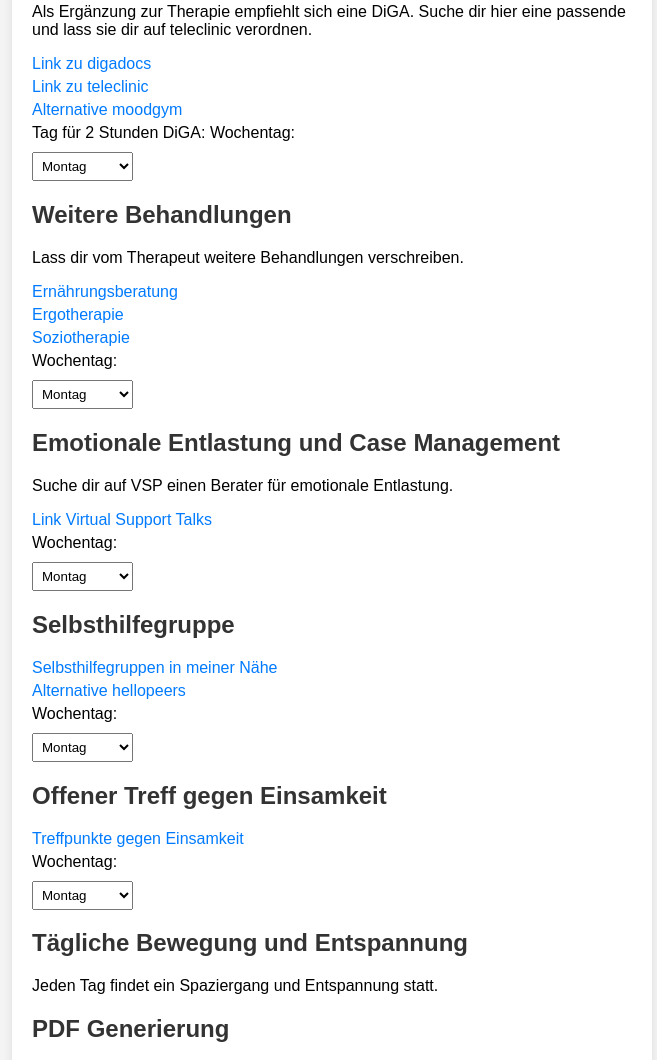
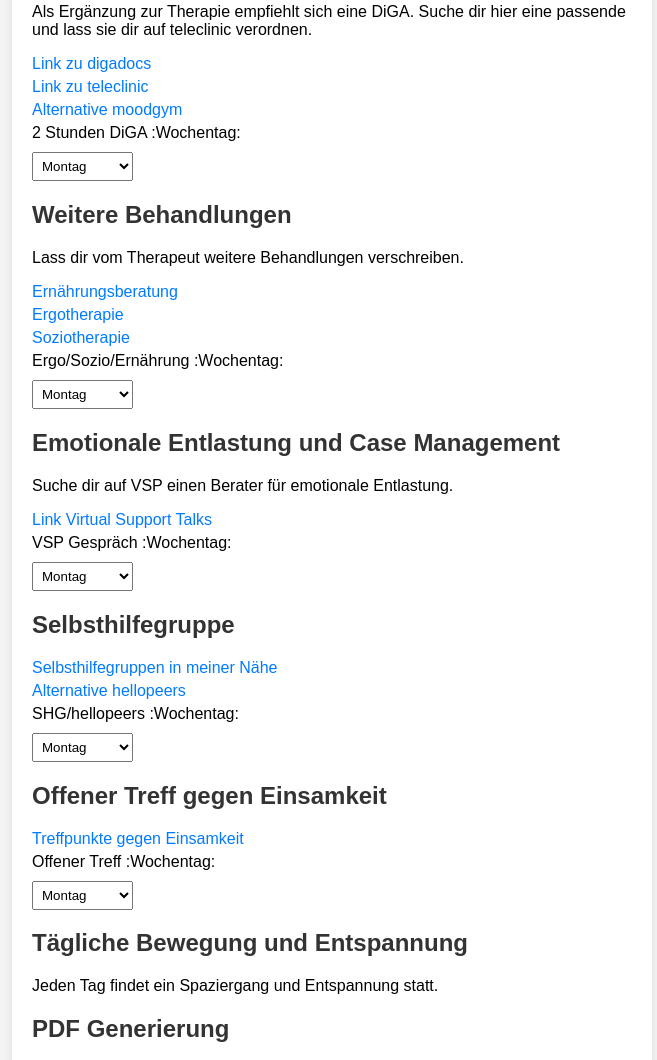
Before and after one commit to BenutzerEinsZweiDrei/alt_komplex, a plain HTML site: page index.html in a window 1280 px wide. Shown: the part 676-1736 px from the top of the page, without its empty margins (308-965 px from the left). Drawn offline with nearby package versions, Linux system fonts and the light colour scheme.

Commit message:
Update index.html

```diff
--- a/index.html
+++ b/index.html
@@ -80,8 +80,8 @@ Falls du in deiner Region keinen finden konntest und keine Chance auf die Kosten
         <a href="https://www.digadocs.de" target="_blank">Link zu digadocs</a>
         <a href="https://www.teleclinic.com" target="_blank">Link zu teleclinic</a>
         <a href="https://www.moodgym.de" target="_blank">Alternative moodgym</a>
-        <label>Tag für 2 Stunden DiGA:</label>
-        <label>Wochentag:</label>
+        <label>2 Stunden DiGA</label>
+        <label>:Wochentag:</label>
         <select class="wochentag">
             <option>Montag</option>
             <option>Dienstag</option>
@@ -95,7 +95,8 @@ Falls du in deiner Region keinen finden konntest und keine Chance auf die Kosten
         <a href="https://www.google.com/search?q=Ern%C3%A4hrungsberatung+in+meiner+N%C3%A4he" target="_blank">Ernährungsberatung</a>
         <a href="https://www.google.com/search?q=Ergotherapie+in+meiner+N%C3%A4he" target="_blank">Ergotherapie</a>
         <a href="https://www.google.com/search?q=Soziotherapie+in+meiner+N%C3%A4he" target="_blank">Soziotherapie</a>
-        <label>Wochentag:</label>
+        <label>Ergo/Sozio/Ernährung</label>
+     <label>:Wochentag:</label>
         <select class="wochentag">
             <option>Montag</option>
             <option>Dienstag</option>
@@ -107,7 +108,8 @@ Falls du in deiner Region keinen finden konntest und keine Chance auf die Kosten
         <h2>Emotionale Entlastung und Case Management</h2>
         <p>Suche dir auf VSP einen Berater für emotionale Entlastung.</p>
         <a href="https://www.virtualsupporttalks.de" target="_blank">Link Virtual Support Talks</a>
-        <label>Wochentag:</label>
+        <label>VSP Gespräch</label>
+     <label>:Wochentag:</label>
         <select class="wochentag">
             <option>Montag</option>
             <option>Dienstag</option>
@@ -119,7 +121,8 @@ Falls du in deiner Region keinen finden konntest und keine Chance auf die Kosten
         <h2>Selbsthilfegruppe</h2>
         <a href="https://www.google.com/search?q=Selbsthilfegruppe+in+meiner+N%C3%A4he" target="_blank">Selbsthilfegruppen in meiner Nähe</a>
         <a href="https://www.hellopeers.de" target="_blank">Alternative hellopeers</a>
-        <label>Wochentag:</label>
+        <label>SHG/hellopeers</label>
+     <label>:Wochentag:</label>
         <select class="wochentag">
             <option>Montag</option>
             <option>Dienstag</option>
@@ -130,7 +133,8 @@ Falls du in deiner Region keinen finden konntest und keine Chance auf die Kosten
 
         <h2>Offener Treff gegen Einsamkeit</h2>
         <a href="https://www.google.com/search?q=offener+Treff+in+meiner+N%C3%A4he" target="_blank">Treffpunkte gegen Einsamkeit</a>
-        <label>Wochentag:</label>
+        <label>Offener Treff</label>
+     <label>:Wochentag:</label>
         <select class="wochentag">
             <option>Montag</option>
             <option>Dienstag</option>
```
